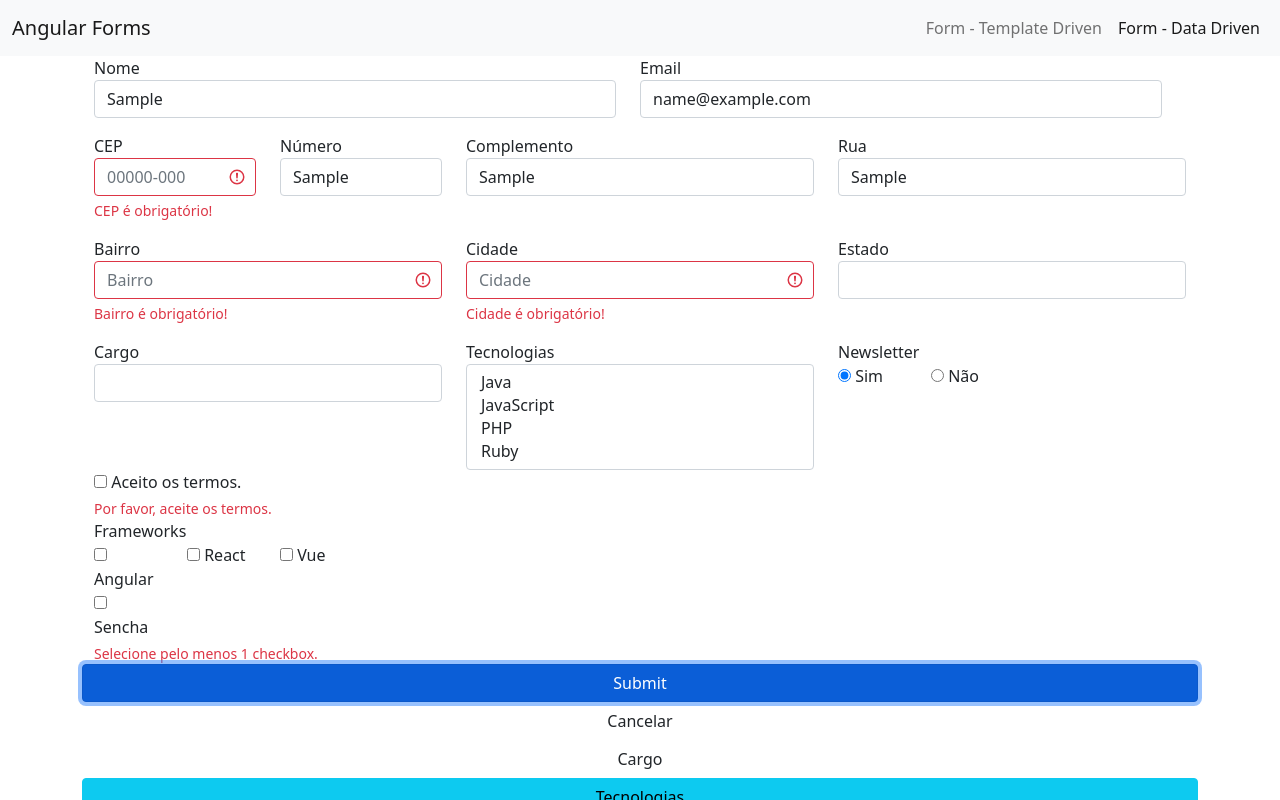
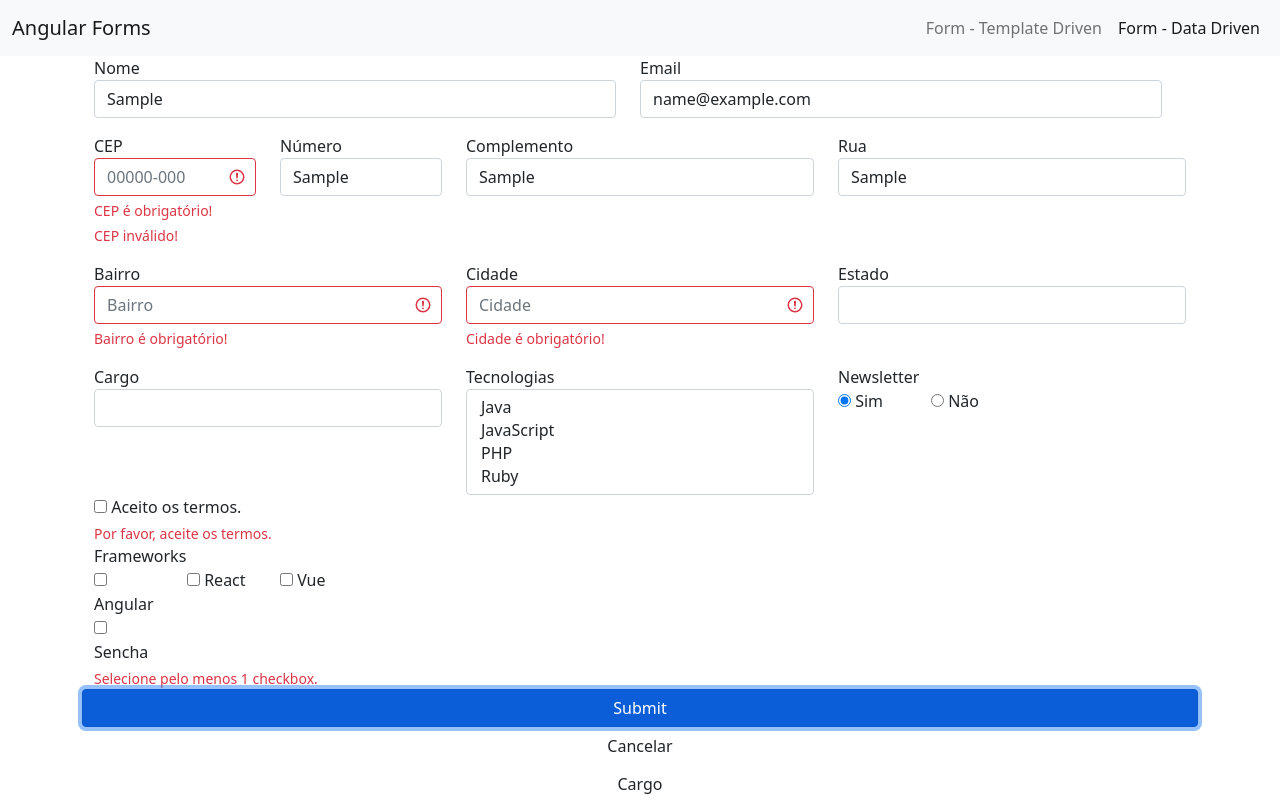
Before and after one commit to Eronheit/angular-forms, an Angular app: page /data-form in a window 1280 px wide. Both pictures are taken after typing "Sample", "name@example.com", "Sample", "Sample", "Sample", "Sample" into the empty fields and a click on the button "Submit". Shown: the top 800 px of the page. Built offline with nearby package versions, Linux system fonts and the light colour scheme.

Commit message:
feat: reactive forms - custom validation cep

```diff
--- a/src/app/data-form/data-form.component.html
+++ b/src/app/data-form/data-form.component.html
@@ -54,6 +54,10 @@
             >
             <span *ngIf="checkIsValidField('endereco.cep')" class="invalid-feedback">
               CEP é obrigatório!
+            </span>
+
+            <span *ngIf="!dataForm.get('cep')?.hasError('cepInvalido')" class="invalid-feedback">
+              CEP inválido!
             </span>
           </div>
 
--- a/src/app/data-form/data-form.component.ts
+++ b/src/app/data-form/data-form.component.ts
@@ -167,7 +167,7 @@ export class DataFormComponent implements OnInit {
       email: [null, [Validators.required, Validators.email]],
 
       endereco: this.formBuilder.group({
-        cep: [null, Validators.required],
+        cep: [null, [Validators.required, FormValidations.cepValidator]],
         numero: [null, Validators.required],
         complemento: [null],
         rua: [null, Validators.required],
--- a/src/app/shared/form-validations.ts
+++ b/src/app/shared/form-validations.ts
@@ -1,4 +1,4 @@
-import { FormArray } from '@angular/forms'
+import { FormArray, FormControl } from '@angular/forms'
 export class FormValidations {
   static requiredMinCheckbox(min = 1): any {
     const validator = (formArray: FormArray) => {
@@ -19,4 +19,16 @@ export class FormValidations {
 
     return validator;
   }
+
+  static cepValidator(control: FormControl) {
+    const cep = control.value;
+
+    if(cep && cep !== '') {
+      const validacep = /^[0-9]{8}$|^[0-9]{5}-[0-9]{3}$/;
+
+      return validacep.test(cep) ? null : { cepInvalido: true }
+    }
+
+    return null;
+  }
 }
```
